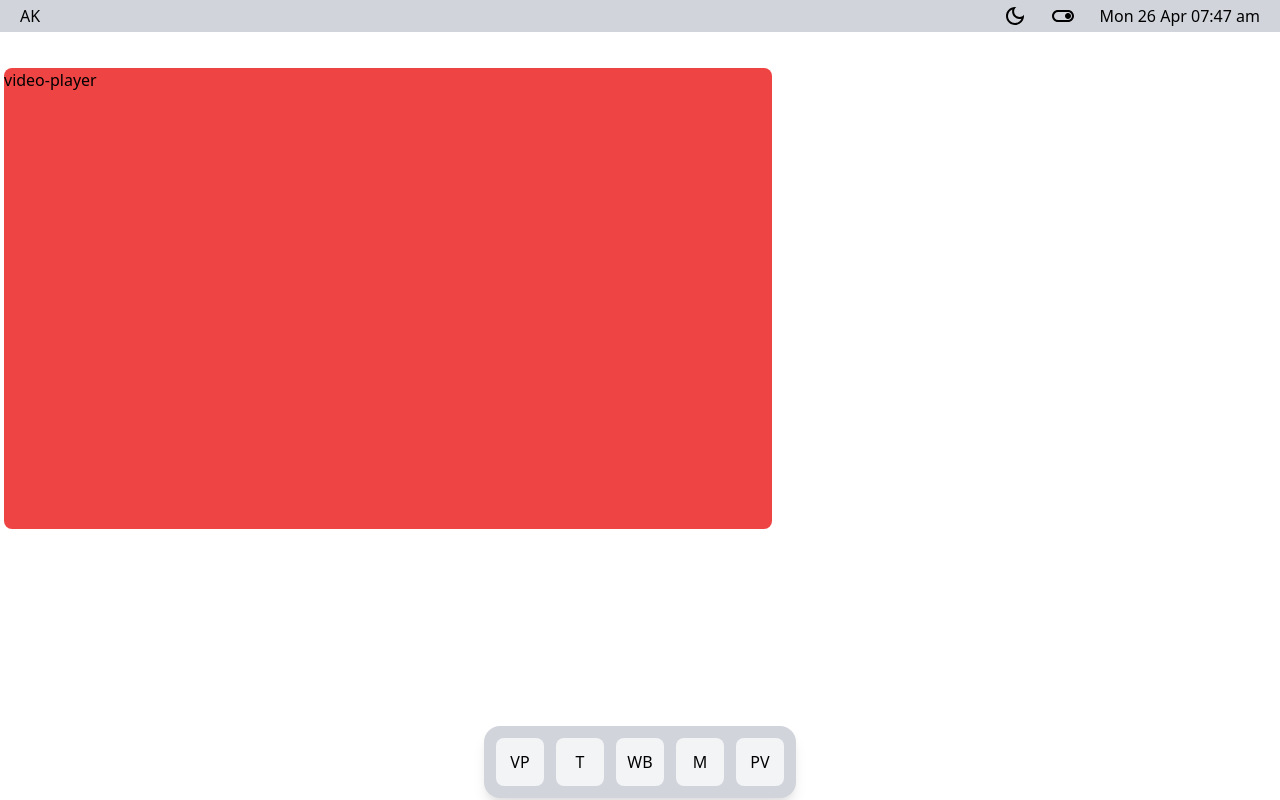
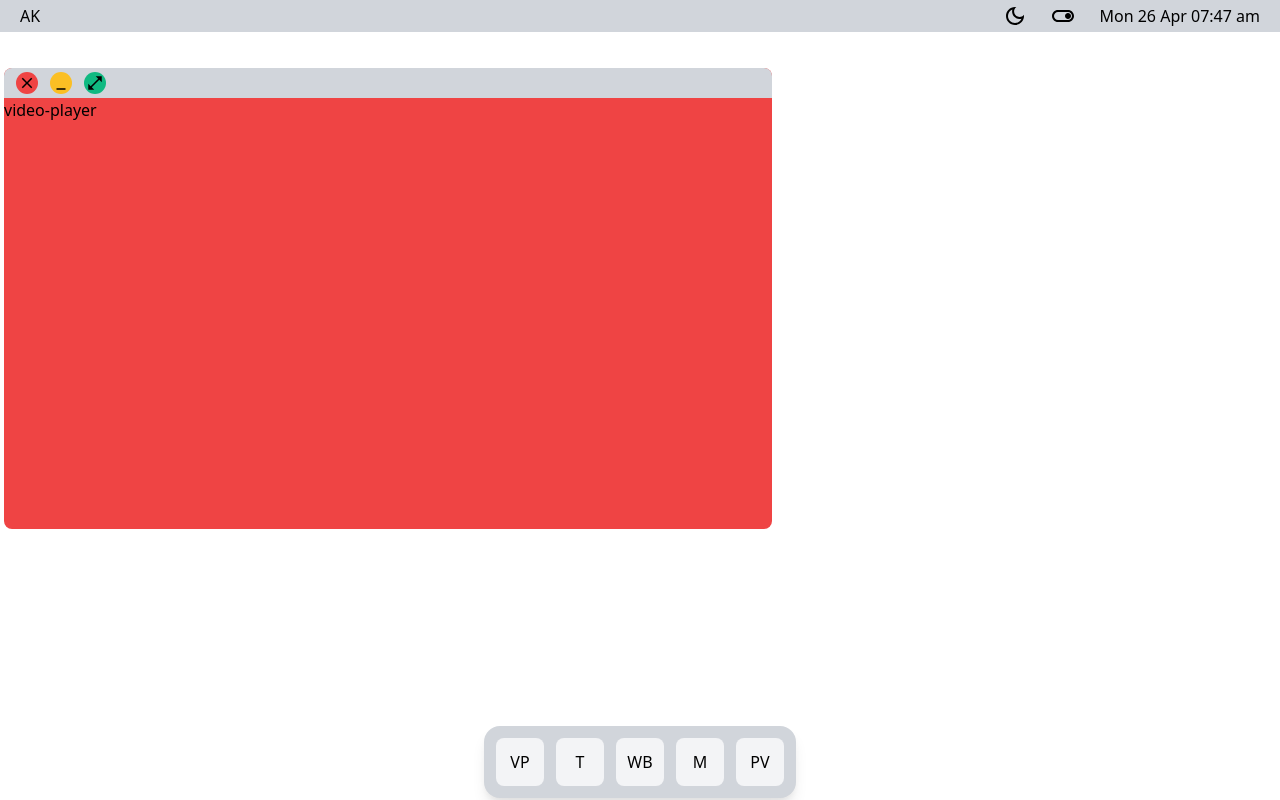
Before and after one commit to adriankristanto/adriankristanto.github.io, a React (Create React App) app: page / in a window 1280 px wide. Both pictures are taken after a click on the element "VP". Built offline with nearby package versions, Linux system fonts and the light colour scheme.

Commit message:
added the method to handle window close

```diff
--- a/src/App.js
+++ b/src/App.js
@@ -12,17 +12,28 @@ function App() {
       setOpenedApps([...openedApps, appId])
     }
     setFocusedApp(appId)
+    // append recently focused app at the end of the openedApp stack
+    setOpenedApps(openedApps.filter(openedAppId => openedAppId !== appId).concat(appId))
   }
 
   const handleWindowClick = (appId) => {
     setFocusedApp(appId)
+    // append recently focused app at the end of the openedApp stack
+    setOpenedApps(openedApps.filter(openedAppId => openedAppId !== appId).concat(appId))
+  }
+
+  const handleAppClose = (appId) => {
+    // filter out the closed appId
+    setOpenedApps(openedApps.filter(openedAppId => openedAppId !== appId))
+    // give focus to the last opened app
+    setFocusedApp(openedApps[openedApps.length - 1])
   }
 
   const renderOpenedApps = () => {
     const appsJsx = []
     openedApps.forEach((appId, index) => {
       appsJsx.push(
-        <AppWindow key={index} tabIndex="0" appId={appId} focused={appId === focusedApp} handleWindowClick={handleWindowClick}/>
+        <AppWindow key={index} tabIndex="0" appId={appId} focused={appId === focusedApp} handleWindowClick={handleWindowClick} handleAppClose={handleAppClose}/>
       )
     })
     return appsJsx;
--- a/src/components/AppWindow.js
+++ b/src/components/AppWindow.js
@@ -8,8 +8,22 @@ function AppWindow(props) {
      * props.focused
      */
     return (
-        <Draggable bounds="parent" allowAnyClick={false}>
+        <Draggable handle=".handle" bounds="parent" allowAnyClick={false}>
             <div tabIndex={props.tabIndex} className={`absolute top-9 left-1 w-full h-1/2 xs:w-3/5 xs:h-3/5 rounded-lg bg-red-500 ${props.focused ? 'z-30' : 'z-0'}`} onPointerDown={_ => props.handleWindowClick(props.appId)}>
+                <div className="handle bg-gray-300 dark:bg-black flex justify-start rounded-t-lg px-1.5 py-1">
+                    {/* close */}
+                    <div className="mx-1.5 rounded-full bg-red-500 px-0.5 py-0.5" onClick={_ => props.handleAppClose(props.appId)}>
+                        <svg xmlns="http://www.w3.org/2000/svg" height="18px" viewBox="0 0 24 24" width="18px" fill="#000000"><path d="M0 0h24v24H0V0z" fill="none"/><path d="M19 6.41L17.59 5 12 10.59 6.41 5 5 6.41 10.59 12 5 17.59 6.41 19 12 13.41 17.59 19 19 17.59 13.41 12 19 6.41z"/></svg>
+                    </div>
+                    {/* minimize */}
+                    <div className="mx-1.5 rounded-full bg-yellow-400 px-0.5 py-0.5 flex">
+                        <svg xmlns="http://www.w3.org/2000/svg" height="18px" viewBox="0 0 24 24" width="18px" fill="#000000"><path d="M0 0h24v24H0V0z" fill="none"/><path d="M6 19h12v2H6v-2z"/></svg>
+                    </div>
+                    {/* maximize */}
+                    <div className="mx-1.5 rounded-full bg-green-500 px-0.5 py-0.5">
+                        <svg xmlns="http://www.w3.org/2000/svg" enable-background="new 0 0 24 24" height="18px" viewBox="0 0 24 24" width="18px" fill="#000000"><rect fill="none" height="24" width="24"/><polygon points="21,11 21,3 13,3 16.29,6.29 6.29,16.29 3,13 3,21 11,21 7.71,17.71 17.71,7.71"/></svg>
+                    </div>
+                </div>
                 <div>
                     {props.appId}
                 </div>
```
